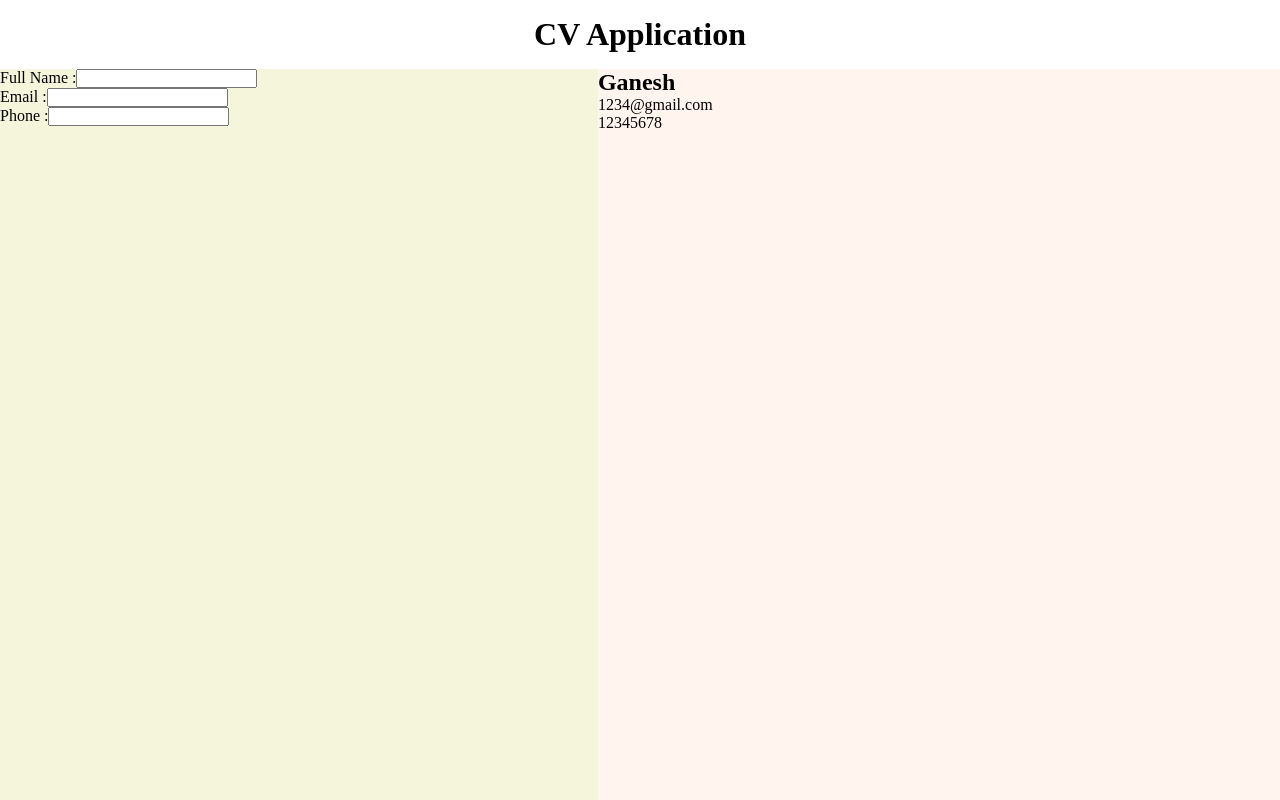
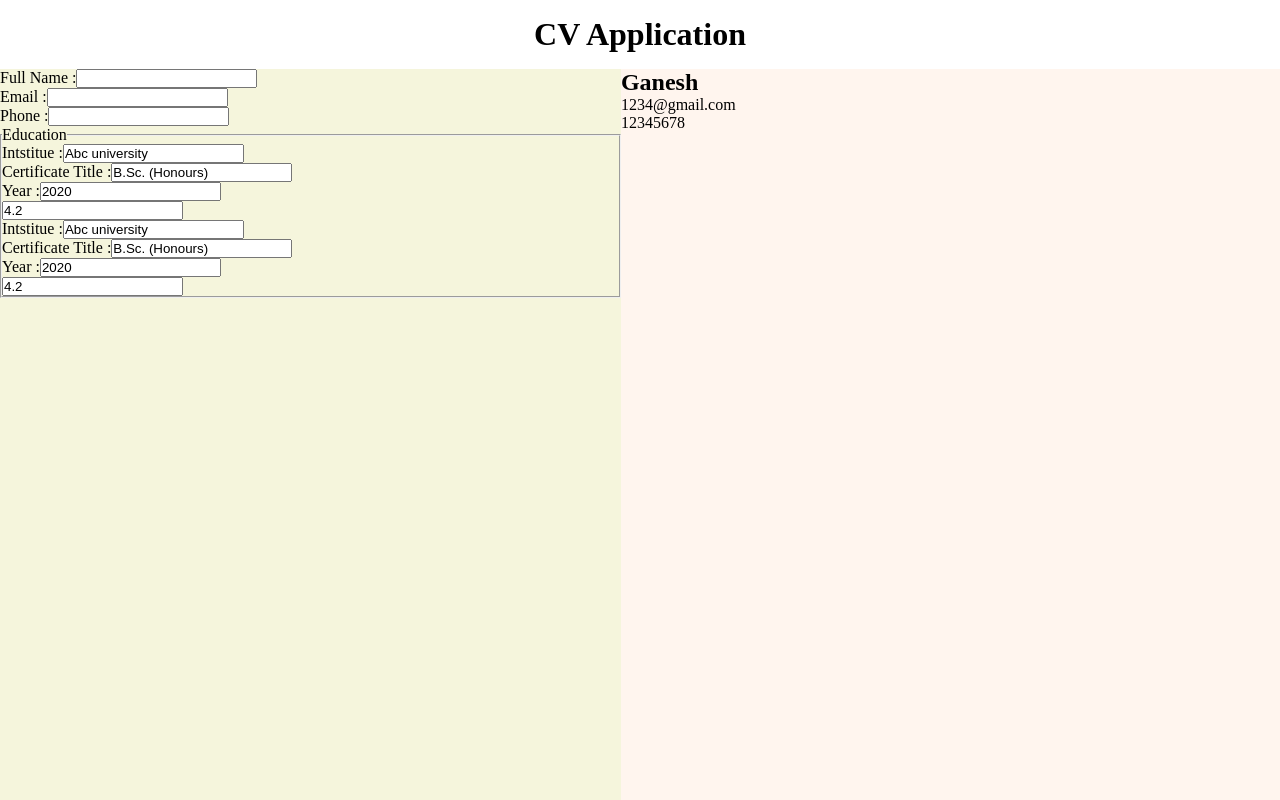
Before and after one commit to GaneshS288/cv-application, a React (Vite) app: page / in a window 1280 px wide. Built offline with nearby package versions, Linux system fonts and the light colour scheme.

Commit message:
create education form inputs

```diff
--- /dev/null
+++ b/src/components/EducationInputList.jsx
@@ -0,0 +1,37 @@
+export default function EducationInputList({educationInfo}) {
+  return (
+    <fieldset>
+      <legend>Education</legend>
+      {
+        educationInfo.map((info) => {
+            return (<EducationInputItem key={info.id} institute={info.institute} certificateTitle={info.title} year={info.year} gpa={info.gpa}></EducationInputItem>);
+        })
+      }
+    </fieldset>
+  );
+}
+
+function EducationInputItem({institute, certificateTitle, year, gpa}) {
+  return (
+    <div className="education-input-item flex-column">
+      <label>
+        Intstitue :
+        <input type="text" name="institute" value={institute} placeholder="Institute Name" required />
+      </label>
+
+      <label>
+        Certificate Title :
+        <input type="text" name="certificate-title" value={certificateTitle} placeholder="B.Sc. (Honours)" required />
+      </label>
+
+      <label>
+        Year :
+        <input type="number" name="certification-year" value={year} placeholder="2020" required />
+      </label>
+
+      <label>
+        <input type="text" name="gpa" value={gpa} placeholder="4.2"/>
+      </label>
+    </div>
+  );
+}
--- a/src/components/Sidebar.jsx
+++ b/src/components/Sidebar.jsx
@@ -1,10 +1,31 @@
-import "../styles/Sidebar.css"
-import GeneralInfoInputs from "./General-Info-inputs"
+import "../styles/Sidebar.css";
+import EducationInputList from "./EducationInputList";
+import GeneralInfoInputs from "./General-Info-inputs";
+
+const educationInfo = [
+  {
+    id: crypto.randomUUID(),
+    institute: "Abc university",
+    title: "B.Sc. (Honours)",
+    year: 2020,
+    gpa: 4.2,
+  },
+  {
+    id: crypto.randomUUID(),
+    institute: "Abc university",
+    title: "B.Sc. (Honours)",
+    year: 2020,
+    gpa: 4.2,
+  },
+];
 
 export default function Sidebar() {
-    return(
-        <div className="sidebar">
-            <GeneralInfoInputs></GeneralInfoInputs>
-        </div>
-    )
+  return (
+    <div className="sidebar">
+      <form action="" method="dialog">
+        <GeneralInfoInputs></GeneralInfoInputs>
+        <EducationInputList educationInfo={educationInfo}></EducationInputList>
+      </form>
+    </div>
+  );
 }
```
